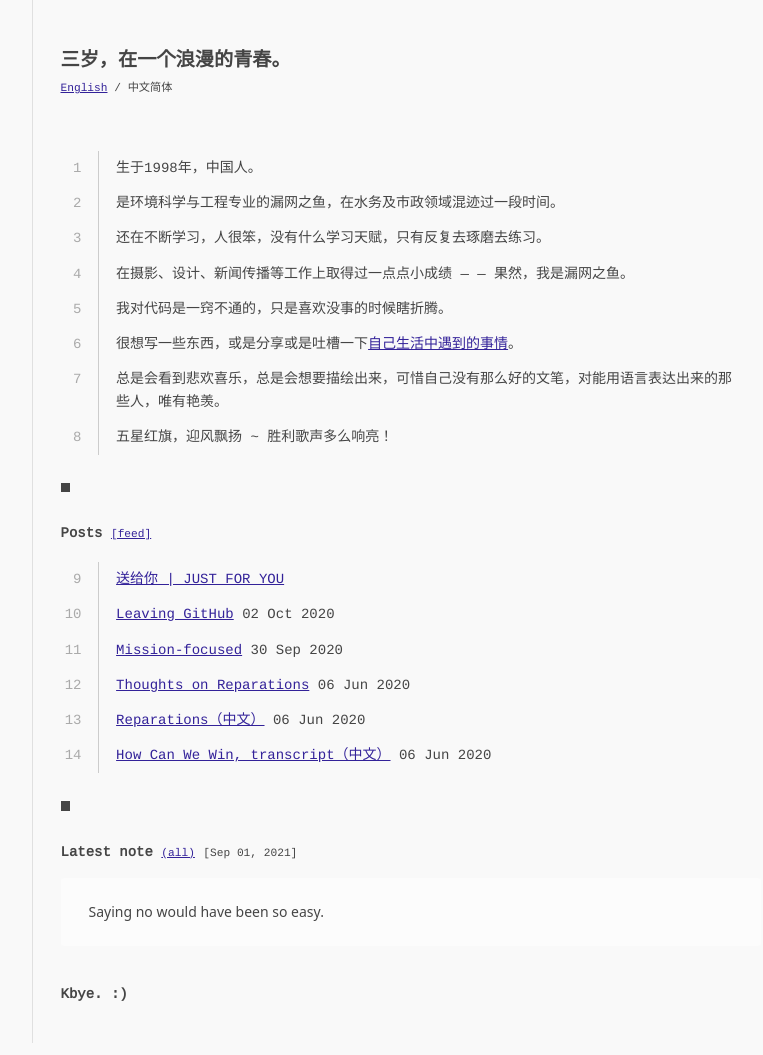
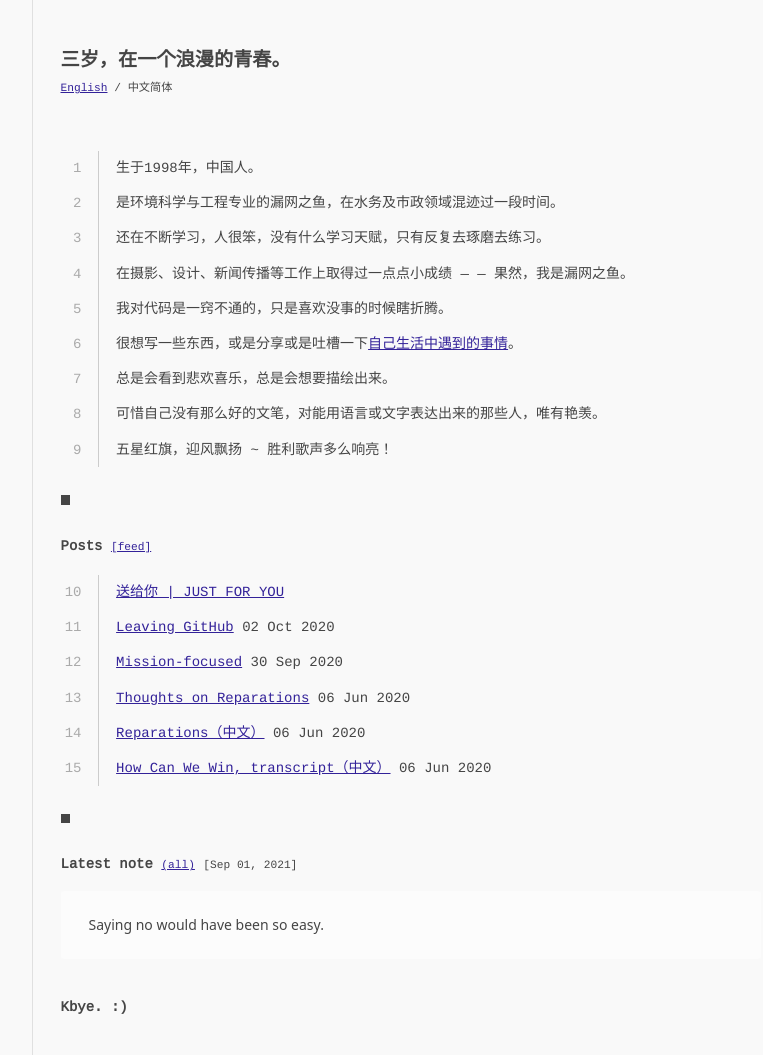
Before and after one commit to Sansuiz/sansuiz.github.io, a Jekyll site: the page built from index.html, in a window 1280 px wide. Shown: the whole page, without its empty margins (244-1007 px from the left). Built offline with Jekyll 4.4.1, drawn with Linux system fonts in a browser that asks for light colours.

Commit message:
Update index.html

```diff
--- a/index.html
+++ b/index.html
@@ -38,7 +38,12 @@ header_content: |
 
   {% assign i = i | plus: 1 %}
   {% capture content do %}
-    总是会看到悲欢喜乐，总是会想要描绘出来，可惜自己没有那么好的文笔，对能用语言表达出来的那些人，唯有艳羡。
+    总是会看到悲欢喜乐，总是会想要描绘出来。
+  {% endcapture %}{% include line.html i=i content=content %}
+
+  {% assign i = i | plus: 1 %}
+  {% capture content do %}
+    可惜自己没有那么好的文笔，对能用语言或文字表达出来的那些人，唯有艳羡。
   {% endcapture %}{% include line.html i=i content=content %}
 
   {% assign i = i | plus: 1 %}
```
